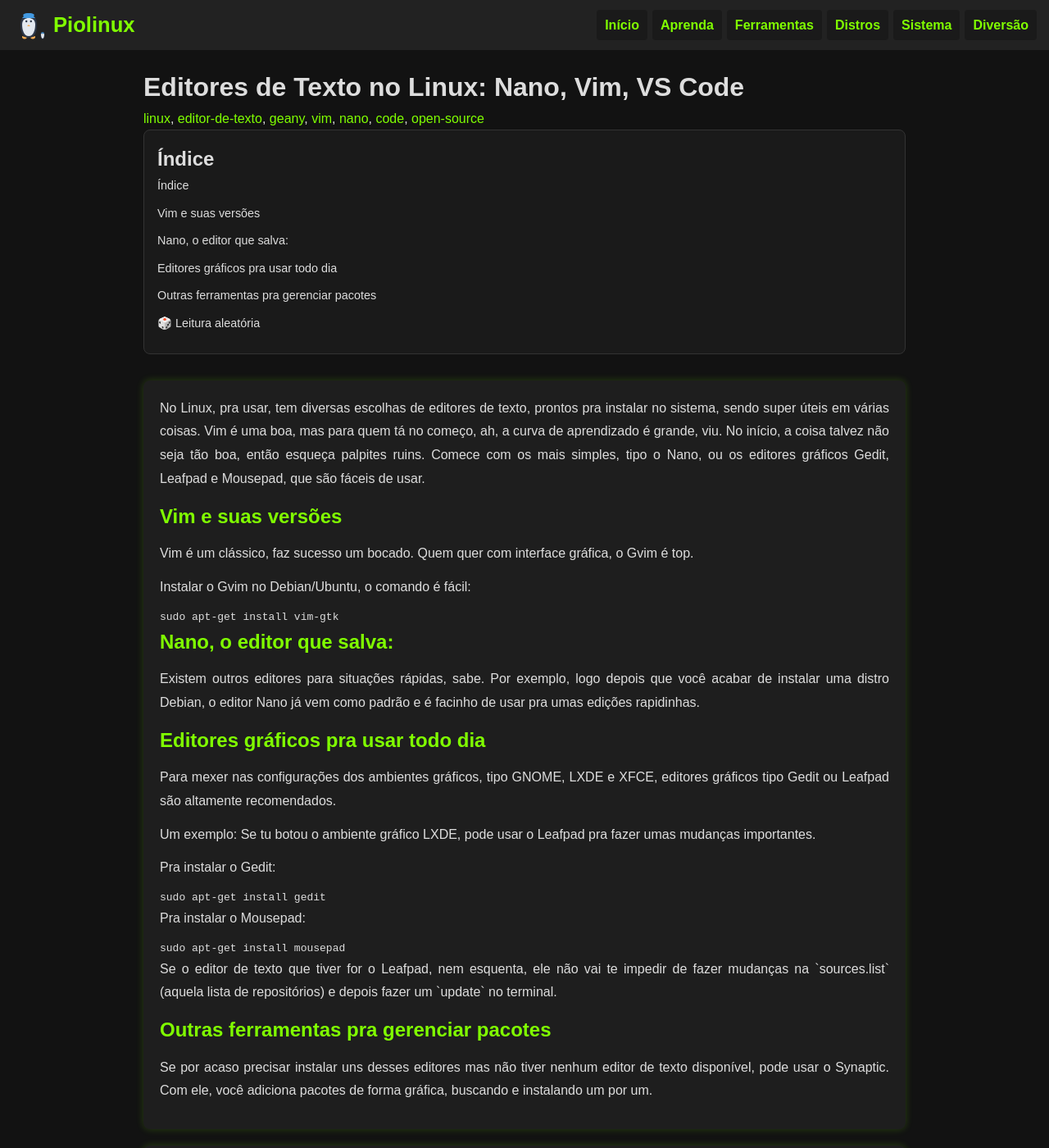
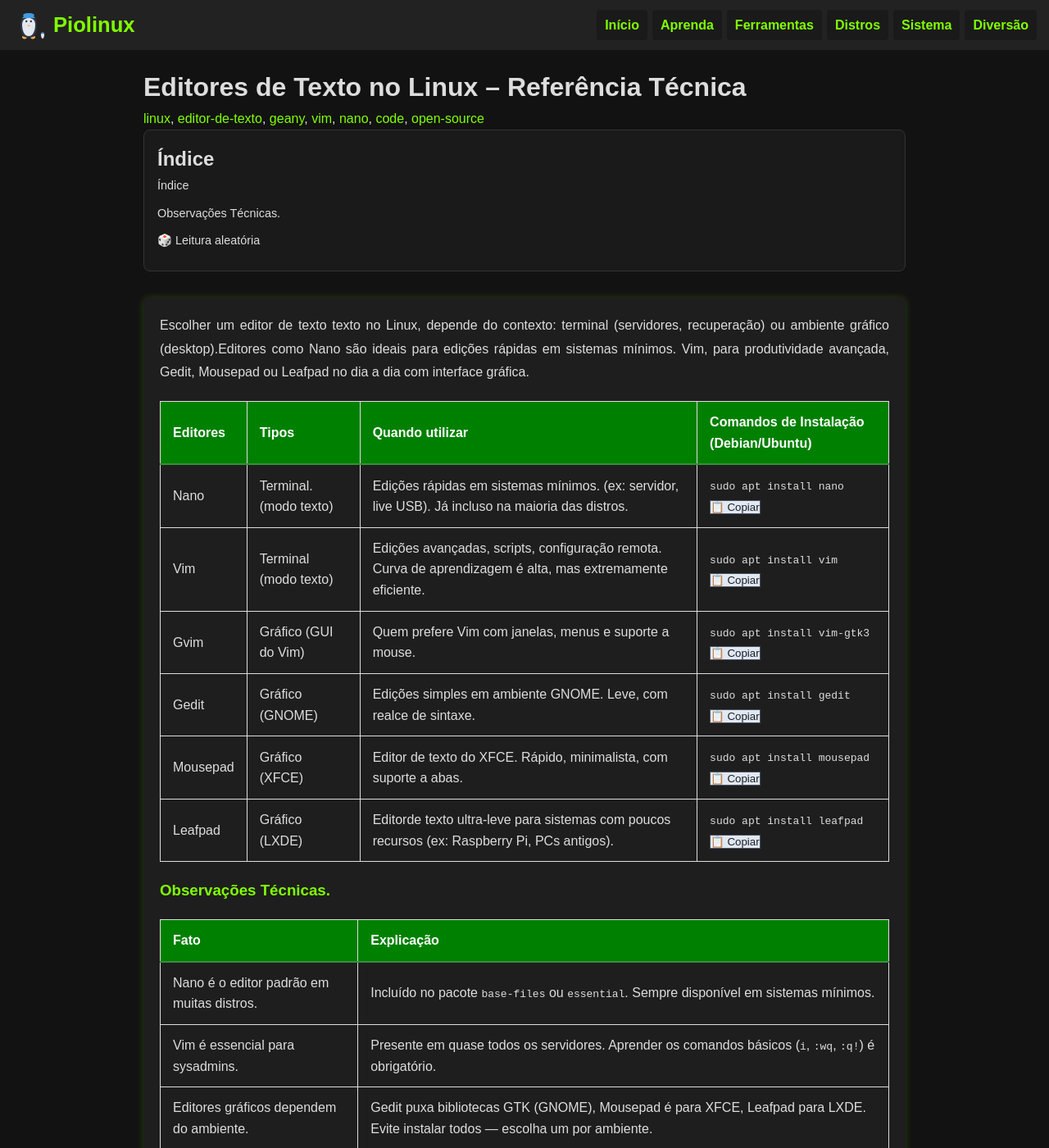
Before and after one commit to Piolinux/piolinux-site, a Jekyll site: the page built from _posts/2025-08-15-editores-de-texto-linux.md, in a window 1280 px wide and 1400 px high. Shown: the whole window at 82% size. Built offline with Jekyll 4.4.1, drawn with Linux system fonts in a browser that asks for light colours; some of the changed text lies outside the part shown.

Commit message:
Add files via upload

```diff
--- a/_posts/2025-08-15-editores-de-texto-linux.md
+++ b/_posts/2025-08-15-editores-de-texto-linux.md
@@ -1,12 +1,12 @@
 ---
 layout: default
-title: "Editores de Texto no Linux: Nano, Vim, VS Code"
-description: "Escolha seu editor Linux ideal: Nano (simples), Vim (poderoso), VS Code (moderno). Qual combina com SEU fluxo de trabalho?"
+title: "Editores de Texto no Linux – Referência Técnica"
+description: "Tabela objetiva com Nano, Vim, Gvim, Gedit, Mousepad e Leafpad: quando usar, comandos de instalação e observações técnicas reais."
+permalink: /editores-texto-linux/
 date: 2025-08-15
 author: "PioLinux"
 categories: [linux, editores, produtividade]
 tags: [linux, editor-de-texto, geany, vim, nano, code, open-source]
-permalink: /editores-de-texto-linux/
 ---
 
 
@@ -16,30 +16,125 @@ permalink: /editores-de-texto-linux/
 <section class="post-content">
 
 
-            <p>No Linux, pra usar, tem diversas escolhas de editores de texto, prontos pra instalar no sistema, sendo super úteis em várias coisas. Vim é uma boa, mas para quem tá no começo, ah, a curva de aprendizado é grande, viu. No início, a coisa talvez não seja tão boa, então esqueça palpites ruins. Comece com os mais simples, tipo o Nano, ou os editores gráficos Gedit, Leafpad e Mousepad, que são fáceis de usar.</p>
+         <p>Escolher um editor de texto texto no Linux, depende do
+         contexto: terminal (servidores, recuperação) ou ambiente
+         gráfico (desktop).Editores como Nano são ideais para edições rápidas em sistemas mínimos. Vim, para produtividade avançada, Gedit, Mousepad ou Leafpad no dia a dia com interface gráfica.</p>
 
-            <h2>Vim e suas versões</h2>
-            <p>Vim é um clássico, faz sucesso um bocado. Quem quer com interface gráfica, o Gvim é top.</p>
 
-            <p>Instalar o Gvim no Debian/Ubuntu, o comando é fácil:</p>
-            <pre><code>sudo apt-get install vim-gtk</code></pre>
+            <table class="evergreen-table">
+  <thead>
+    <tr>
+      <th>Editores</th>
+      <th>Tipos</th>
+      <th>Quando utilizar</th>
+      <th>Comandos de Instalação (Debian/Ubuntu)</th>
+    </tr>
+  </thead>
+  <tbody>
+    <tr>
+      <td data-label="Editor">Nano</td>
+      <td data-label="Tipo">Terminal. (modo texto)</td>
+      <td data-label="Quando usar">Edições rápidas em sistemas mínimos. (ex: servidor, live USB). Já incluso na maioria das distros.</td>
+      <td data-label="Comando de Instalação">
+        <code>sudo apt install nano</code>
+        <button class="copy-btn" data-command="sudo apt install nano">📋 Copiar</button>
+      </td>
+    </tr>
+    <tr>
+      <td data-label="Editor">Vim</td>
+      <td data-label="Tipo">Terminal (modo texto)</td>
+      <td data-label="Quando usar">Edições avançadas, scripts, configuração remota. Curva de aprendizagem é alta, mas extremamente eficiente.</td>
+      <td data-label="Comando de Instalação">
+        <code>sudo apt install vim</code>
+        <button class="copy-btn" data-command="sudo apt install vim">📋 Copiar</button>
+      </td>
+    </tr>
+    <tr>
+      <td data-label="Editor">Gvim</td>
+      <td data-label="Tipo">Gráfico (GUI do Vim)</td>
+      <td data-label="Quando usar">Quem prefere Vim com janelas, menus e suporte a mouse.</td>
+      <td data-label="Comando de Instalação">
+        <code>sudo apt install vim-gtk3</code>
+        <button class="copy-btn" data-command="sudo apt install vim-gtk3">📋 Copiar</button>
+      </td>
+    </tr>
+    <tr>
+      <td data-label="Editor">Gedit</td>
+      <td data-label="Tipo">Gráfico (GNOME)</td>
+      <td data-label="Quando usar">Edições simples em ambiente GNOME. Leve, com realce de sintaxe.</td>
+      <td data-label="Comando de Instalação">
+        <code>sudo apt install gedit</code>
+        <button class="copy-btn" data-command="sudo apt install gedit">📋 Copiar</button>
+      </td>
+    </tr>
+    <tr>
+      <td data-label="Editor">Mousepad</td>
+      <td data-label="Tipo">Gráfico (XFCE)</td>
+      <td data-label="Quando usar">Editor de texto do XFCE. Rápido, minimalista, com suporte a abas.</td>
+      <td data-label="Comando de Instalação">
+        <code>sudo apt install mousepad</code>
+        <button class="copy-btn" data-command="sudo apt install mousepad">📋 Copiar</button>
+      </td>
+    </tr>
+    <tr>
+      <td data-label="Editor">Leafpad</td>
+      <td data-label="Tipo">Gráfico (LXDE)</td>
+      <td data-label="Quando usar">Editorde texto ultra-leve para sistemas com poucos recursos (ex: Raspberry Pi, PCs antigos).</td>
+      <td data-label="Comando de Instalação">
+        <code>sudo apt install leafpad</code>
+        <button class="copy-btn" data-command="sudo apt install leafpad">📋 Copiar</button>
+      </td>
+    </tr>
+  </tbody>
+</table>
 
-            <h2>Nano, o editor que salva:</h2>
-            <p>Existem outros editores para situações rápidas, sabe. Por exemplo, logo depois que você acabar de instalar uma distro Debian, o editor Nano já vem como padrão e é facinho de usar pra umas edições rapidinhas.</p>
+<h3 id="observacoes">Observações Técnicas.</h3>
+<table class="evergreen-table">
+  <thead>
+    <tr>
+      <th>Fato</th>
+      <th>Explicação</th>
+    </tr>
+  </thead>
+  <tbody>
+    <tr>
+      <td data-label="Fato">Nano é o editor padrão em muitas distros.</td>
+      <td data-label="Explicação">Incluído no pacote <code>base-files</code> ou <code>essential</code>. Sempre disponível em sistemas mínimos.</td>
+    </tr>
+    <tr>
+      <td data-label="Fato">Vim é essencial para sysadmins.</td>
+      <td data-label="Explicação">Presente em quase todos os servidores. Aprender os comandos básicos (<code>i</code>, <code>:wq</code>, <code>:q!</code>) é obrigatório.</td>
+    </tr>
+    <tr>
+      <td data-label="Fato">Editores gráficos dependem do ambiente.</td>
+      <td data-label="Explicação">Gedit puxa bibliotecas GTK (GNOME), Mousepad é para XFCE, Leafpad para LXDE. Evite instalar todos — escolha um por ambiente.</td>
+    </tr>
+    <tr>
+      <td data-label="Fato">Synaptic não é editor de texto</td>
+      <td data-label="Explicação">É um gerenciador gráfico de pacotes. Não edita arquivos — só instala/removem pacotes.</td>
+    </tr>
+  </tbody>
+</table>
 
-            <h2>Editores gráficos pra usar todo dia</h2>
-            <p>Para mexer nas configurações dos ambientes gráficos, tipo GNOME, LXDE e XFCE, editores gráficos tipo Gedit ou Leafpad são altamente recomendados.</p>
 
-            <p>Um exemplo: Se tu botou o ambiente gráfico LXDE, pode usar o Leafpad pra fazer umas mudanças importantes.</p>
+            </section>
 
-            <p>Pra instalar o Gedit:</p>
-            <pre><code>sudo apt-get install gedit</code></pre>
 
-            <p>Pra instalar o Mousepad:</p>
-            <pre><code>sudo apt-get install mousepad</code></pre>
 
-            <p>Se o editor de texto que tiver for o Leafpad, nem esquenta, ele não vai te impedir de fazer mudanças na `sources.list` (aquela lista de repositórios) e depois fazer um `update` no terminal.</p>
 
-            <h2>Outras ferramentas pra gerenciar pacotes</h2>
-            <p>Se por acaso precisar instalar uns desses editores mas não tiver nenhum editor de texto disponível, pode usar o Synaptic. Com ele, você adiciona pacotes de forma gráfica, buscando e instalando um por um.</p>
-        </section>
+<script>
+document.addEventListener('click', function(e) {
+  if (e.target.matches('.copy-btn')) {
+    const cmd = e.target.dataset.command; // ← aqui estava "cmd", agora é "command"
+    if (cmd) {
+      navigator.clipboard.writeText(cmd).then(() => {
+        const original = e.target.textContent;
+        e.target.textContent = '✓ Copiado!';
+        setTimeout(() => e.target.textContent = original, 1500);
+      }).catch(err => {
+        console.warn('Falha ao copiar:', err);
+      });
+    }
+  }
+});
+</script>
```
Also changed, not shown: _posts/2025-08-15-dpms-no-linux-vale-a-pena-desativar.md (+96 -51 lines).
